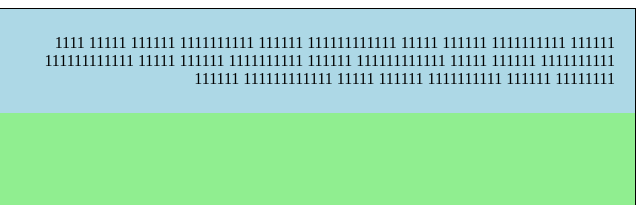
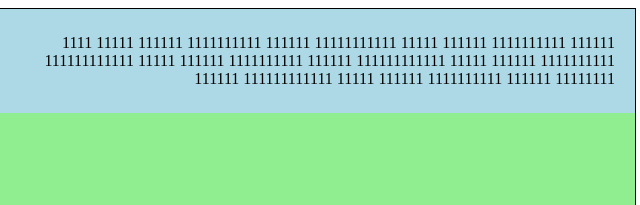
Before and after one commit to Givikap120/Web, a plain HTML site: page Lab6/index.html in a window 1280 px wide. Shown: the top 205 px of the page, 636-1276 px from the left. Drawn offline with Linux system fonts and the light colour scheme.

Commit message:
Update index.html

```diff
--- a/Lab6/index.html
+++ b/Lab6/index.html
@@ -11,7 +11,7 @@
   <div class="header">
     <div class="headersign"><h1 class="headersign-text">База</h1></div>
 
-    <div class="section-1 padding">1111 11111 111111 1111111111 111111 111111111111 11111 111111 1111111111 111111 111111111111 11111 111111 1111111111 111111 111111111111 11111 111111 1111111111 111111 111111111111 11111 111111 1111111111 111111 11111111</div>
+    <div class="section-1 padding">1111 11111 111111 1111111111 111111 11111111111 11111 111111 1111111111 111111 111111111111 11111 111111 1111111111 111111 111111111111 11111 111111 1111111111 111111 111111111111 11111 111111 1111111111 111111 11111111</div>
   </div>
   <div class="flexrow flexgrow">
 	  <div class="section-2 padding">
```
